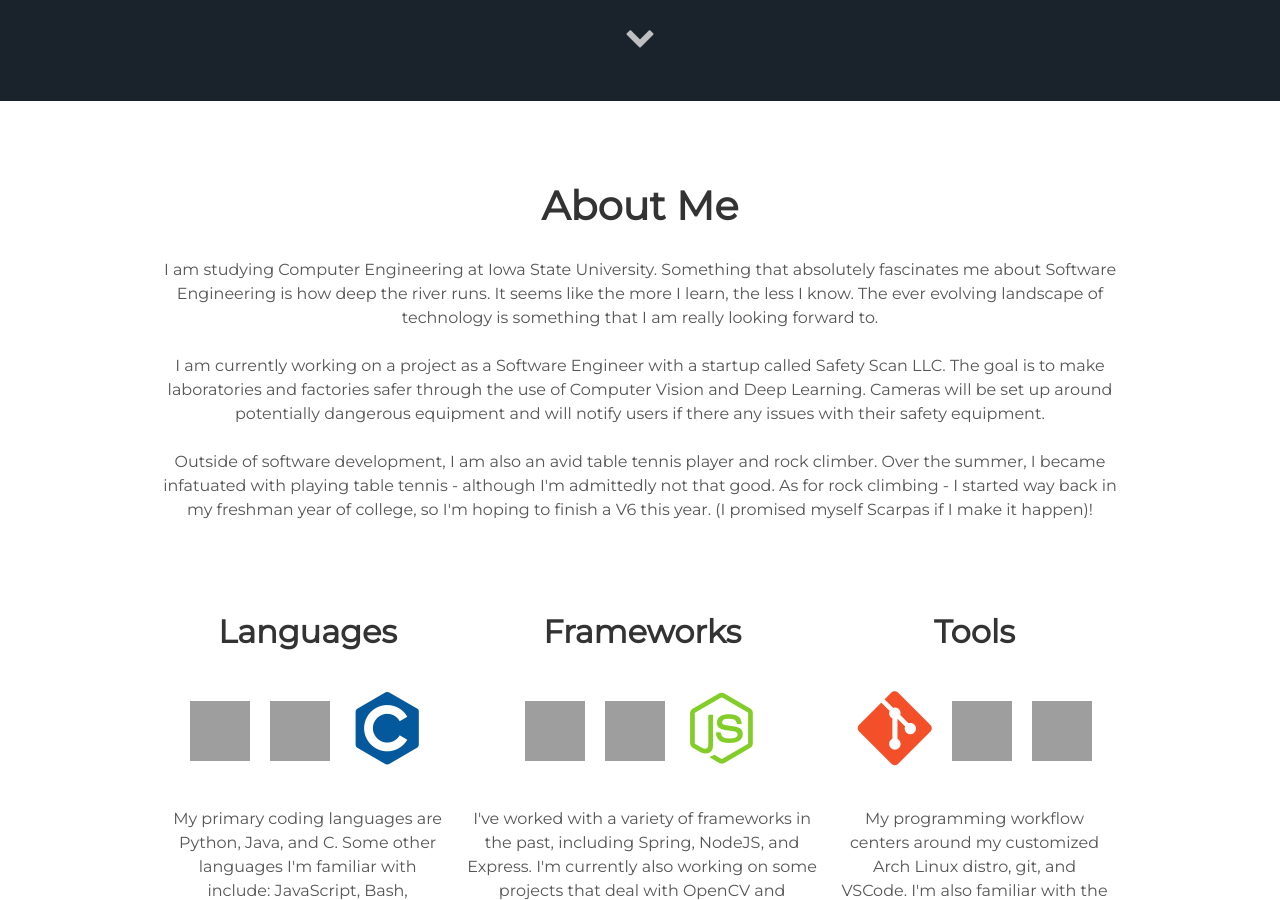
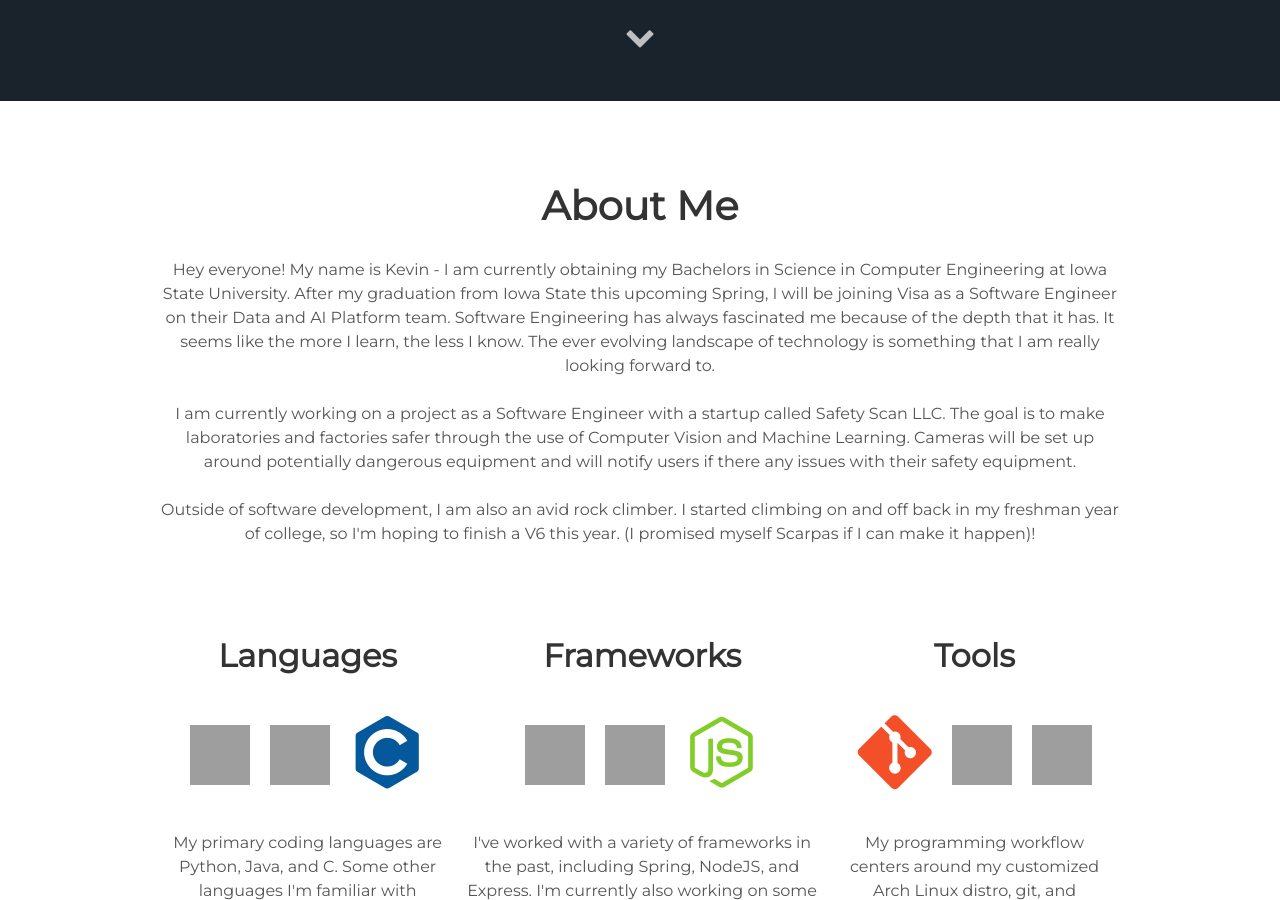
Before and after one commit to kevinlinvxd/kevinlinvxd.github.io, a Jekyll site: the page built from index.html, in a window 1280 px wide and 900 px high, scrolled down 799 px, cut to the strip 0-900 px from the top of the window. Built offline with Jekyll 4.4.1, drawn with Linux system fonts in a browser that asks for light colours; some of the changed text lies outside the part shown; grey boxes are pictures that could not be loaded.

Commit message:
Update website

```diff
--- a/_includes/about.html
+++ b/_includes/about.html
@@ -1,24 +1,25 @@
 <div class="user-details">
   <h1>About Me</h1>
   <p>
-    I am studying Computer Engineering at Iowa State University. Something that
-    absolutely fascinates me about Software Engineering is how deep the river
-    runs. It seems like the more I learn, the less I know. The ever evolving
-    landscape of technology is something that I am really looking forward to.
+    Hey everyone! My name is Kevin - I am currently obtaining my Bachelors in
+    Science in Computer Engineering at Iowa State University. After my
+    graduation from Iowa State this upcoming Spring, I will be joining Visa as a
+    Software Engineer on their Data and AI Platform team. Software Engineering
+    has always fascinated me because of the depth that it has. It seems like the
+    more I learn, the less I know. The ever evolving landscape of technology is
+    something that I am really looking forward to.
     <br />
     <br />
-    I am currently working on a project as a Software Engineer with a
-    startup called Safety Scan LLC. The goal is to make laboratories and
-    factories safer through the use of Computer Vision and Deep Learning.
-    Cameras will be set up around potentially dangerous equipment and will
-    notify users if there any issues with their safety equipment.
+    I am currently working on a project as a Software Engineer with a startup
+    called Safety Scan LLC. The goal is to make laboratories and factories safer
+    through the use of Computer Vision and Machine Learning. Cameras will be set
+    up around potentially dangerous equipment and will notify users if there any
+    issues with their safety equipment.
     <br />
     <br />
-    Outside of software development, I am also an avid table tennis player and
-    rock climber. Over the summer, I became infatuated with playing table tennis
-    - although I'm admittedly not that good. As for rock climbing - I started
-    way back in my freshman year of college, so I'm hoping to finish a V6 this
-    year. (I promised myself Scarpas if I make it happen)!
+    Outside of software development, I am also an avid rock climber. I started
+    climbing on and off back in my freshman year of college, so I'm hoping to
+    finish a V6 this year. (I promised myself Scarpas if I can make it happen)!
   </p>
 </div>
 <div class="user">
--- a/_includes/projects.html
+++ b/_includes/projects.html
@@ -9,7 +9,7 @@
   <div class="contents-right">
     <h3>Dates and Duties</h3>
     <ul>
-      <li>Java, Spring, Maven, CI/CD, mySQL, REST APIs</li>
+      <li>Java, Spring, Maven, CI/CD, mySQL, REST APIs, JDBC</li>
     </ul>
     <p>
       Dates and Duties was a calendaring application that I created with 3 other
@@ -30,7 +30,7 @@
   <div class="contents-right">
     <h3>Park@NM</h3>
     <ul>
-      <li>JavaScript, Node.js, Express, SQLite</li>
+      <li>CRUD, JavaScript, Node.js, Express, SQLite</li>
     </ul>
     <p>
       As part of Northwestern Mutual's Tech Intern Hackathon, our team created a
```
Also changed, not shown: README.md.
